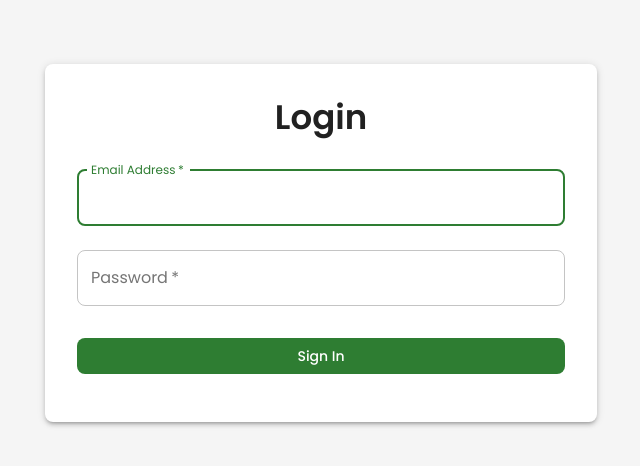
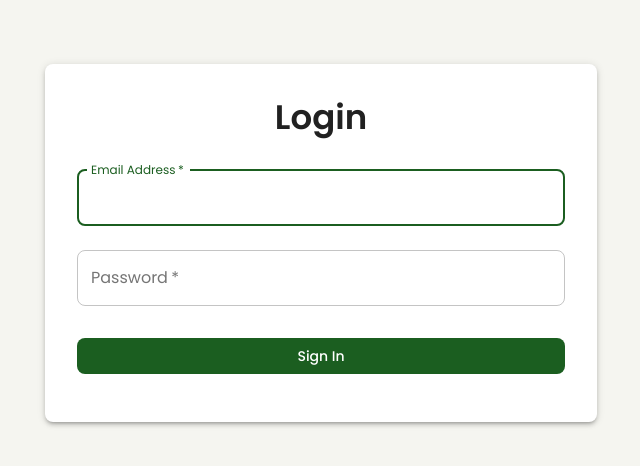
Before and after one commit to Dipin-K16/e-commerce-app, a React (Vite) app: page / in a window 1280 px wide. Shown: the top 466 px of the page, without its empty margins (319-959 px from the left). Built offline with nearby package versions, Linux system fonts and the light colour scheme.

Commit message:
theme setup

```diff
--- a/src/components/Navbar.jsx
+++ b/src/components/Navbar.jsx
@@ -1,4 +1,4 @@
-import { useState, useEffect, useContext } from 'react';
+import { useState, useEffect } from 'react';
 import {
   AppBar,
   Toolbar,
@@ -16,14 +16,14 @@ import {
   useTheme
 } from '@mui/material';
 import { ShoppingCart, Menu, Brightness4, Brightness7 } from '@mui/icons-material';
-import ColorModeContext from '../theme/ColorModeContext';
+// import ColorModeContext from '../theme/ColorModeContext';
 import { Link, useNavigate } from 'react-router-dom';
 
 const Navbar = () => {
   const [cartCount, setCartCount] = useState(0);
   const [drawerOpen, setDrawerOpen] = useState(false);
   const theme = useTheme();
-  const colorMode = useContext(ColorModeContext);
+  // const colorMode = useContext(ColorModeContext);
   const isMobile = useMediaQuery(theme.breakpoints.down('sm'));
   const navigate = useNavigate();
 
@@ -84,7 +84,7 @@ const Navbar = () => {
   );
 
   return (
-    <AppBar position="static">
+    <AppBar position="sticky">
       <Toolbar>
         <Typography
           variant="h6"
@@ -111,13 +111,13 @@ const Navbar = () => {
                 <ShoppingCart />
               </Badge>
             </IconButton>
-            <IconButton
+            {/* <IconButton
               color="inherit"
               onClick={colorMode.toggleColorMode}
               sx={{ mr: 1 }}
             >
               {theme.palette.mode === 'dark' ? <Brightness7 /> : <Brightness4 />}
-            </IconButton>
+            </IconButton> */}
             <IconButton
               color="inherit"
               edge="end"
@@ -148,9 +148,9 @@ const Navbar = () => {
                 <ShoppingCart />
               </Badge>
             </IconButton>
-            <IconButton sx={{ ml: 1 }} onClick={colorMode.toggleColorMode} color="inherit">
+            {/* <IconButton sx={{ ml: 1 }} onClick={colorMode.toggleColorMode} color="inherit">
               {theme.palette.mode === 'dark' ? <Brightness7 /> : <Brightness4 />}
-            </IconButton>
+            </IconButton> */}
             <Button color="inherit" onClick={handleLogout} sx={{ ml: 1 }}>
               Logout
             </Button>
--- a/src/pages/ProductsPage.jsx
+++ b/src/pages/ProductsPage.jsx
@@ -84,13 +84,14 @@ const ProductsPage = () => {
               <Card
                 sx={{
                   height: "100%",
-                  width: 300,
+                  width: { xs: 240, sm: 260, md: 270 },
                   display: "flex",
                   flexDirection: "column",
+                  boxShadow: 3,
                   transition: "transform 0.2s ease-in-out",
                   "&:hover": {
                     transform: "translateY(-5px)",
-                    boxShadow: 6,
+                    boxShadow: 16,
                     cursor: "pointer",
                   },
                   borderRadius: 2,
@@ -99,13 +100,13 @@ const ProductsPage = () => {
               >
                 <CardMedia
                   component="img"
-                  height="200"
+                  height="170"
                   image={product.image}
                   alt={product.title}
                   sx={{
                     objectFit: "contain",
                     p: 2,
-                    backgroundColor: "#f5f5f5",
+                    backgroundColor: "#fffff",
                   }}
                 />
                 <CardContent sx={{ flexGrow: 1, p: 2 }}>
--- a/src/theme/ThemeContext.jsx
+++ b/src/theme/ThemeContext.jsx
@@ -9,7 +9,7 @@ const ThemeProviderWrapper = ({ children }) => {
   const colorMode = useMemo(
     () => ({
       toggleColorMode: () => {
-        setMode((prevMode) => (prevMode === 'light' ? 'dark' : 'light'));
+        setMode((prevMode) => (prevMode === 'light' ? 'light' : 'light'));
       },
       mode,
     }),
@@ -25,9 +25,9 @@ const ThemeProviderWrapper = ({ children }) => {
             ? {
                 // Light mode
                 primary: {
-                  main: '#2E7D32',
-                  light: '#4CAF50',
-                  dark: '#1B5E20',
+                  main: '#1B5E20',
+                  light: '#2E7D32',
+                  dark: '#0A3D0A',
                   contrastText: '#FFFFFF',
                 },
                 secondary: {
@@ -37,7 +37,7 @@ const ThemeProviderWrapper = ({ children }) => {
                   contrastText: '#FFFFFF',
                 },
                 background: {
-                  default: '#F5F5F5',
+                  default: '#f5f5f0',
                   paper: '#FFFFFF',
                 },
                 text: {
@@ -48,9 +48,9 @@ const ThemeProviderWrapper = ({ children }) => {
             : {
                 // Dark mode
                 primary: {
-                  main: '#4CAF50',
-                  light: '#81C784',
-                  dark: '#388E3C',
+                  main: '#2E7D32',
+                  light: '#4CAF50',
+                  dark: '#1B5E20',
                   contrastText: '#FFFFFF',
                 },
                 secondary: {
@@ -126,6 +126,7 @@ const ThemeProviderWrapper = ({ children }) => {
             styleOverrides: {
               root: {
                 boxShadow: '0px 1px 4px rgba(0, 0, 0, 0.1)',
+                backgroundColor:"#3d3d29"
               },
             },
           },
```
